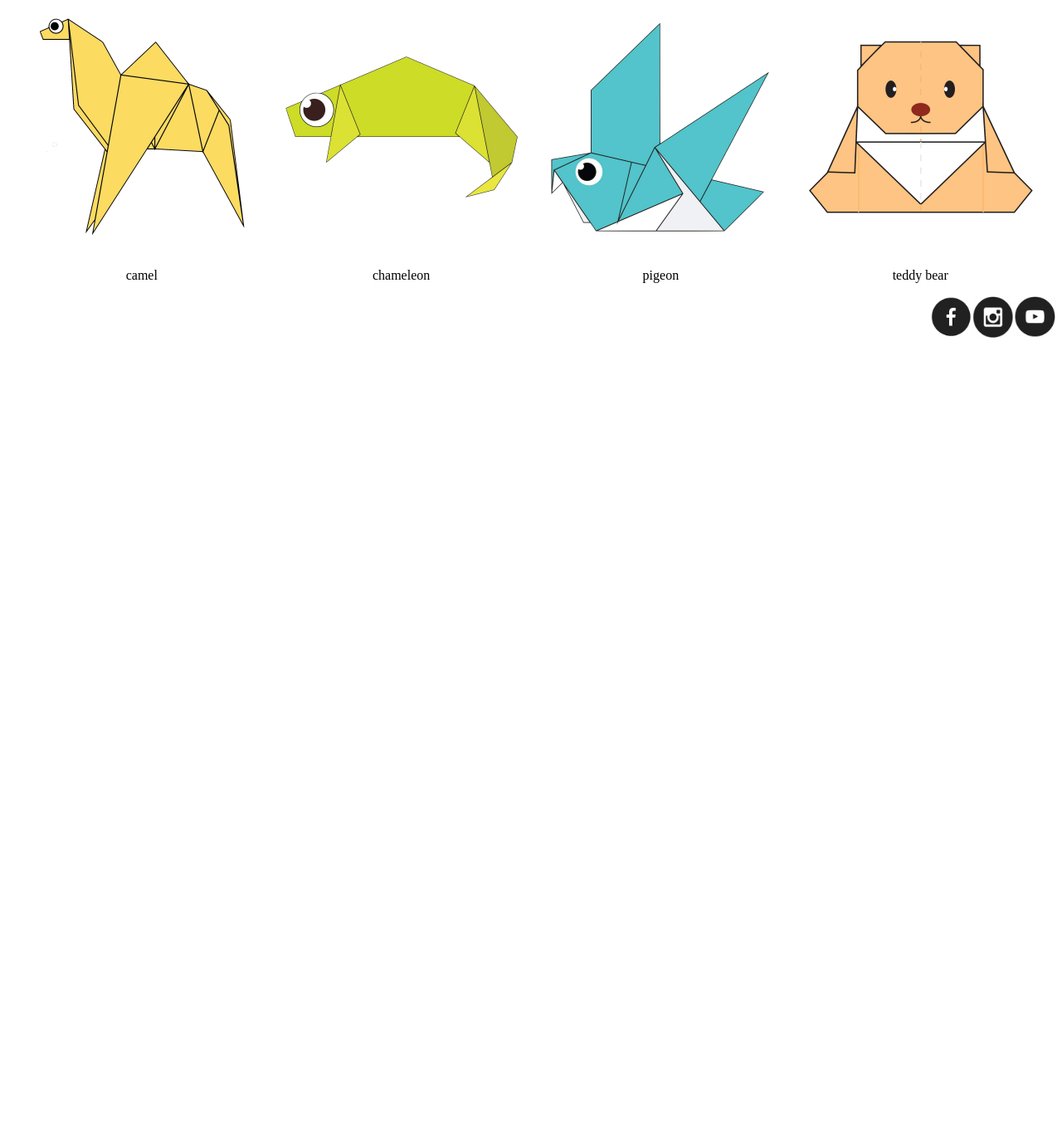
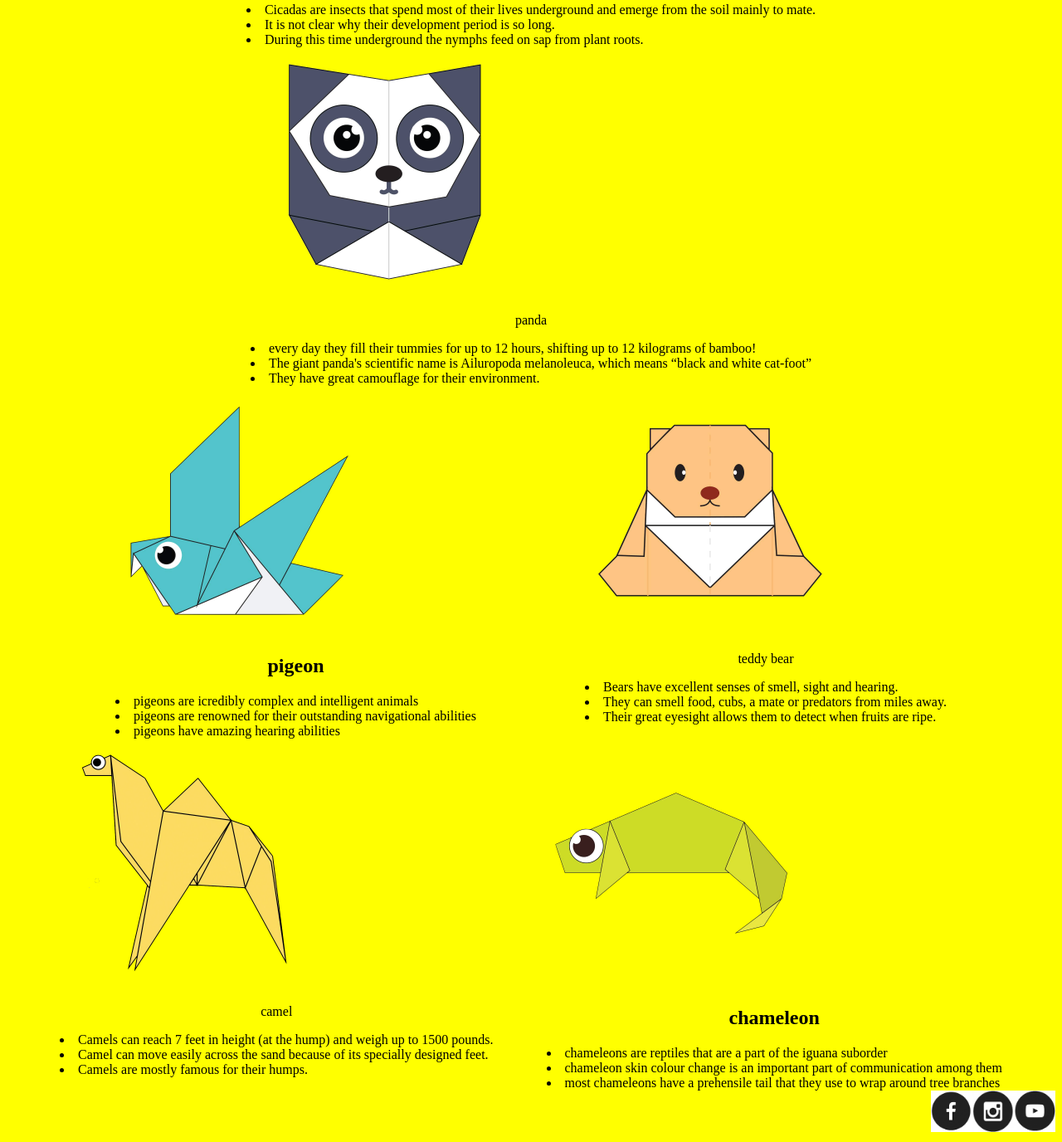
Before and after one commit to ashvikrachamalla/origami, a plain HTML site: page index.html in a window 1280 px wide. Shown: the part 540-1916 px from the top of the page at 83% size. Before the commit the page ends 959 px from the top, so only its background shows below. Drawn offline with Linux system fonts and the light colour scheme.

Commit message:
Add files via upload

```diff
--- a/index.html
+++ b/index.html
@@ -1,5 +1,6 @@
 <!DOCTYPE html>
 <html>
+    <body style="background-color:yellow;"></body>
     <head>
         <title> my portofolio </title>
         <link rel="stylesheet" type = "text/css" href = "style.css"/>
@@ -22,18 +23,37 @@
             <img src = "images\camel.png"width = 300, height = 300/>
         </a>
         <p>camel</p>
+        <u1>
+            <li>Camels can reach 7 feet in height (at the hump) and weigh up to 1500 pounds.</li>
+            <li>Camel can move easily across the sand because of its specially designed feet.</li>
+            <li> Camels are mostly famous for their humps.</li>
+        </u1>
     </div>
     <div class = "item">
         <a href = "http://origami.me/chameleon/">
             <img src = "images\chameleon.png"width = 300, height = 300/>
         </a>
-        <p>chameleon</p>
+        <h2>chameleon</h2>
+        <u1>
+            <li>chameleons are reptiles that are a part of the iguana suborder</li>
+            <li>chameleon skin colour change is an important part of communication
+                 among them</l1>
+            <li>most chameleons have a prehensile tail that they use to wrap around
+                 tree branches</li>
+        </u1>
+
     </div>
     <div class = "item">
         <a href = "http://origami.me/pigeon/">
             <img src = "images\pigeon.png"width = 300, height = 300/>
         </a>
-        <p>pigeon</p>
+        <h2>pigeon</h2>
+        <u1>
+            <li>pigeons are icredibly complex and intelligent animals </li>
+            <li>pigeons are renowned for their outstanding navigational
+                 abilities</li>
+            <li>pigeons have amazing hearing abilities</li>
+        </u1>
     </div>
     <div class = "item">
 
@@ -41,18 +61,33 @@
             <img src = "images\teddy.png"width = 300, height = 300/>
         </a>
         <p>teddy bear</p>
+        <u1>
+            <li>Bears have excellent senses of smell, sight and hearing.</li>
+            <li>They can smell food, cubs, a mate or predators from miles away.</l1>
+            <li>Their great eyesight allows them to detect when fruits are ripe. </li>
+        </u1>
     </div>
     <div class = "item">
         <a href = "http://origami.me/panda/">
             <img src = "images\panda.png"width = 300, height = 300/>
         </a>
         <p>panda</p>
+        <u1>
+            <li>every day they fill their tummies for up to 12 hours, shifting up to 12 kilograms of bamboo! </li>
+            <li>The giant panda's scientific name is Ailuropoda melanoleuca, which means “black and white cat-foot”</l1>
+            <li>They have great camouflage for their environment.</li>
+        </u1>
     </div>
     <div class = "item">
         <a href = "http://origami.me/flying-cicada/">
             <img src = "images\cicada.png"width = 300, height = 300/>
         </a>
         <p>flying-cicada</p>
+        <u1>
+            <li>Cicadas are insects that spend most of their lives underground and emerge from the soil mainly to mate.</li>
+            <li>It is not clear why their development period is so long.</l1>
+            <li>During this time underground the nymphs feed on sap from plant roots.</li>
+        </u1>
     </div>
     </div>
     <div class = "footer">
```
